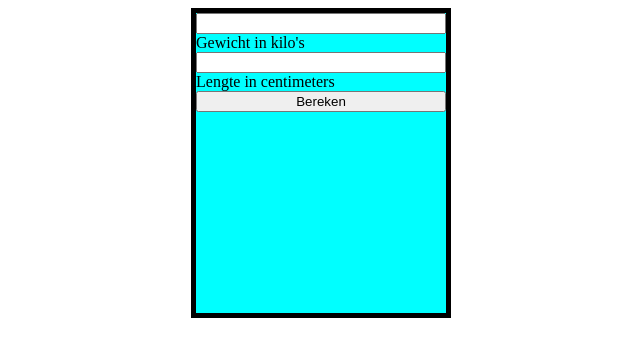
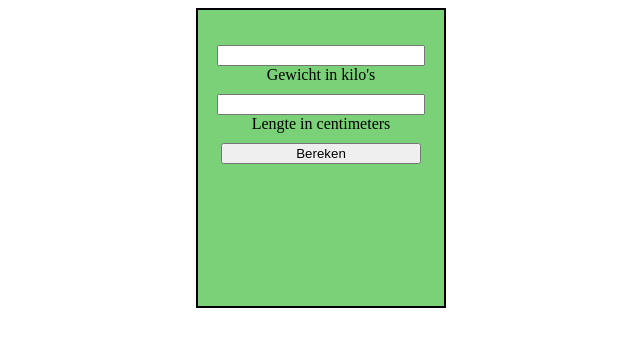
Before and after one commit to Esther2504/BMICalculator, a plain HTML site: page index.html in a window 1280 px wide. Shown: the whole page, without its empty margins (319-959 px from the left). Drawn offline with Linux system fonts and the light colour scheme.

Commit message:
verbetering

```diff
--- a/script.js
+++ b/script.js
@@ -4,7 +4,8 @@ function calculateBMI() {
     let height = document.getElementById("height").value;
 let weight = document.getElementById("weight").value;
 let BMI = weight / ((height / 100) * (height / 100))
+let BMI2 = Math.round(BMI * 10) / 10;
 let bmi = document.getElementById("bmi");
-bmi.innerText = BMI
+bmi.innerText = `Je BMI is ${BMI2}.`;
 
 }
--- a/style.css
+++ b/style.css
@@ -1,9 +1,17 @@
 #container {
     width: 250px;
     height: 300px;
-    background-color: aqua;
+    background-color: rgb(122, 209, 119);
     display: flex;
     flex-direction: column;
-    border: 5px solid black;
+    border: 2px solid black;
     margin: 0 auto;
+align-items: center;
+box-sizing: border-box;
+padding: 2%;
 }
+
+input, button {
+    width: 200px;
+    margin-top: 5%;
+}
```
